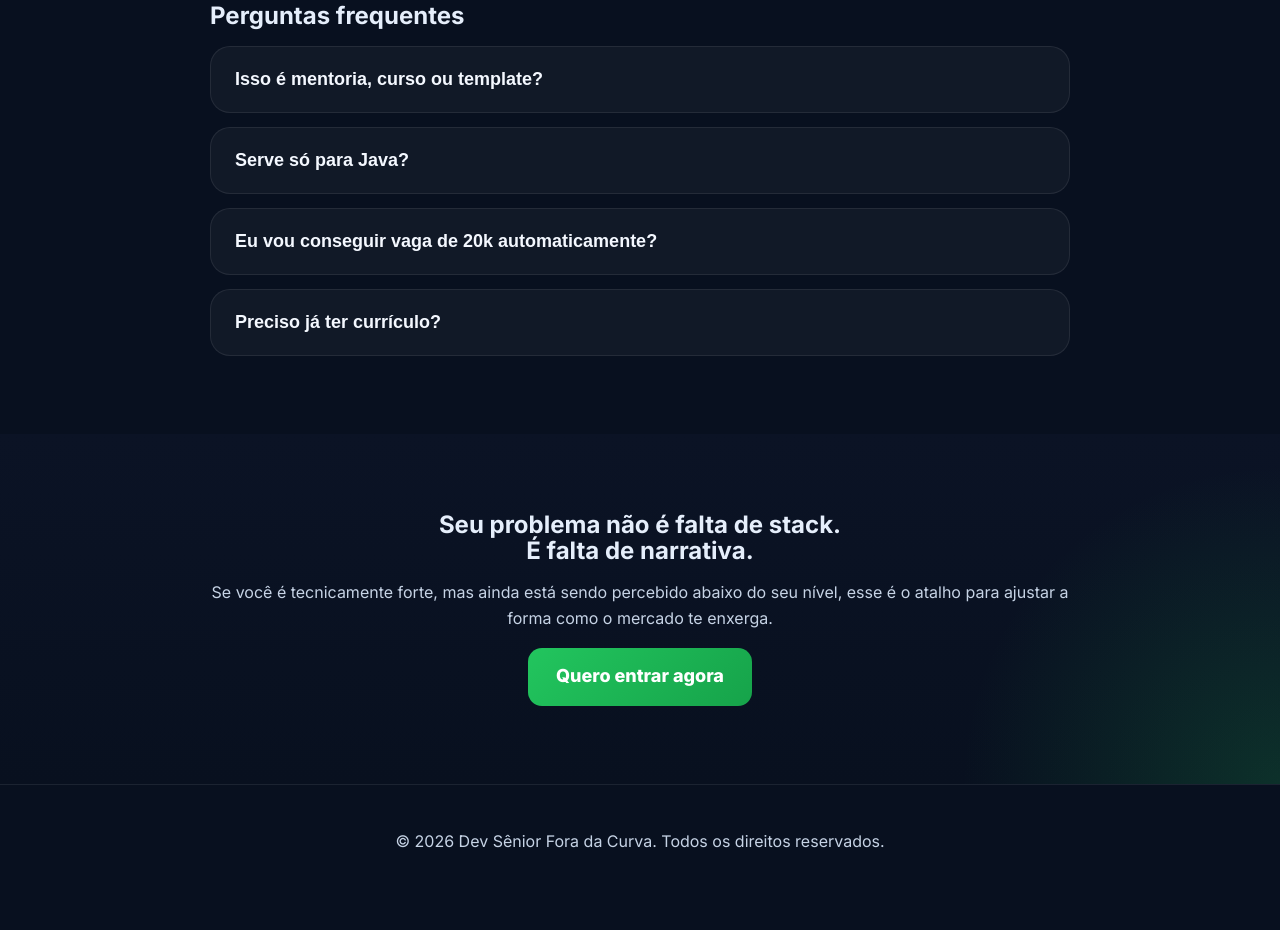
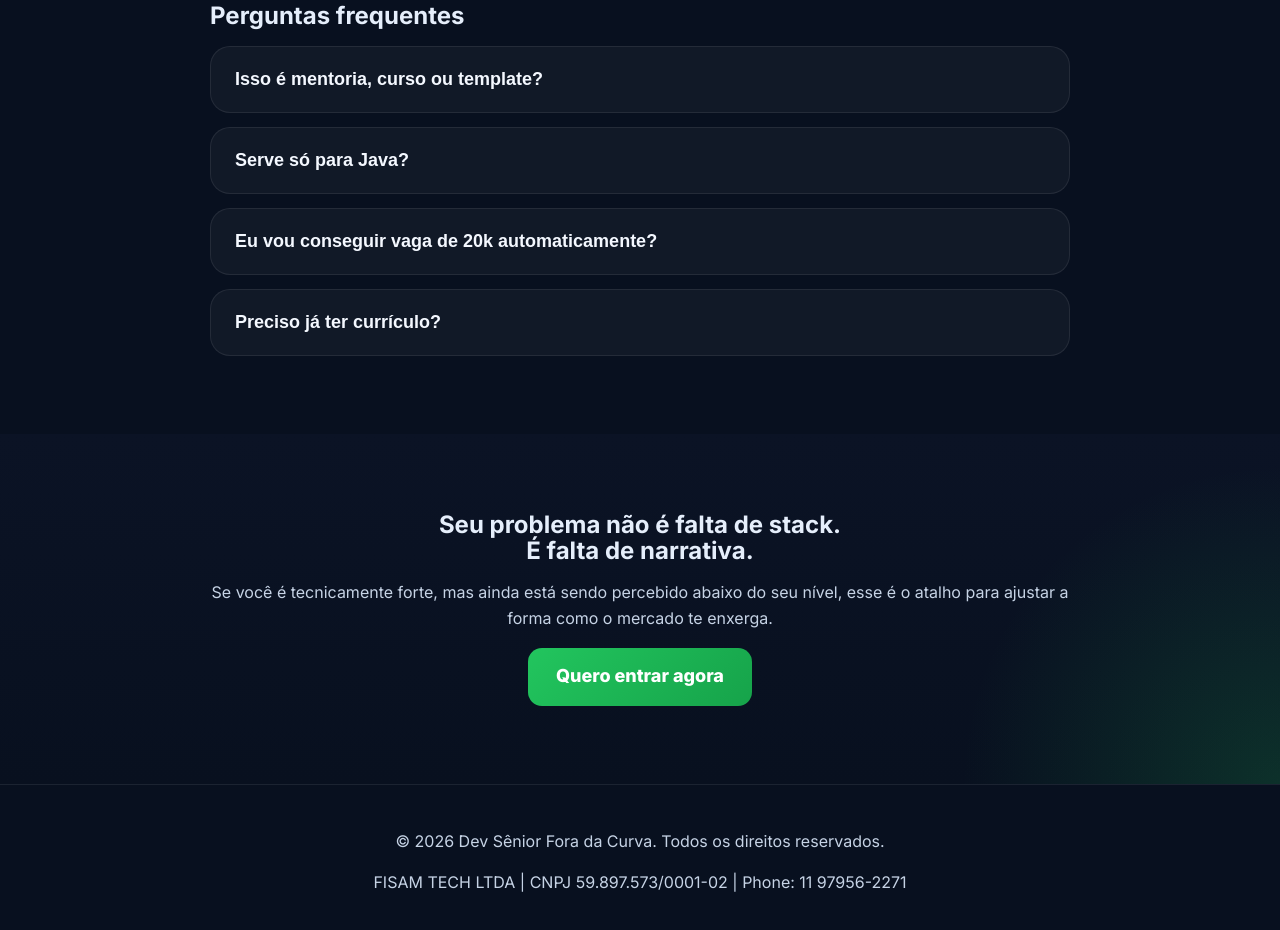
Before and after one commit to FilipeSGomes/dev-senior-fora-da-curva, a plain HTML site: page index.html in a window 1280 px wide. Shown: the part 3787-4717 px from the top of the page. Drawn offline with Linux system fonts and the light colour scheme.

Commit message:
correcao texto

```diff
--- a/index.html
+++ b/index.html
@@ -209,6 +209,7 @@
   <footer class="footer">
     <div class="container">
       <p>© 2026 Dev Sênior Fora da Curva. Todos os direitos reservados.</p>
+      <p>FISAM TECH LTDA | CNPJ 59.897.573/0001-02 | Phone: 11 97956-2271</p>
     </div>
   </footer>
 
```
